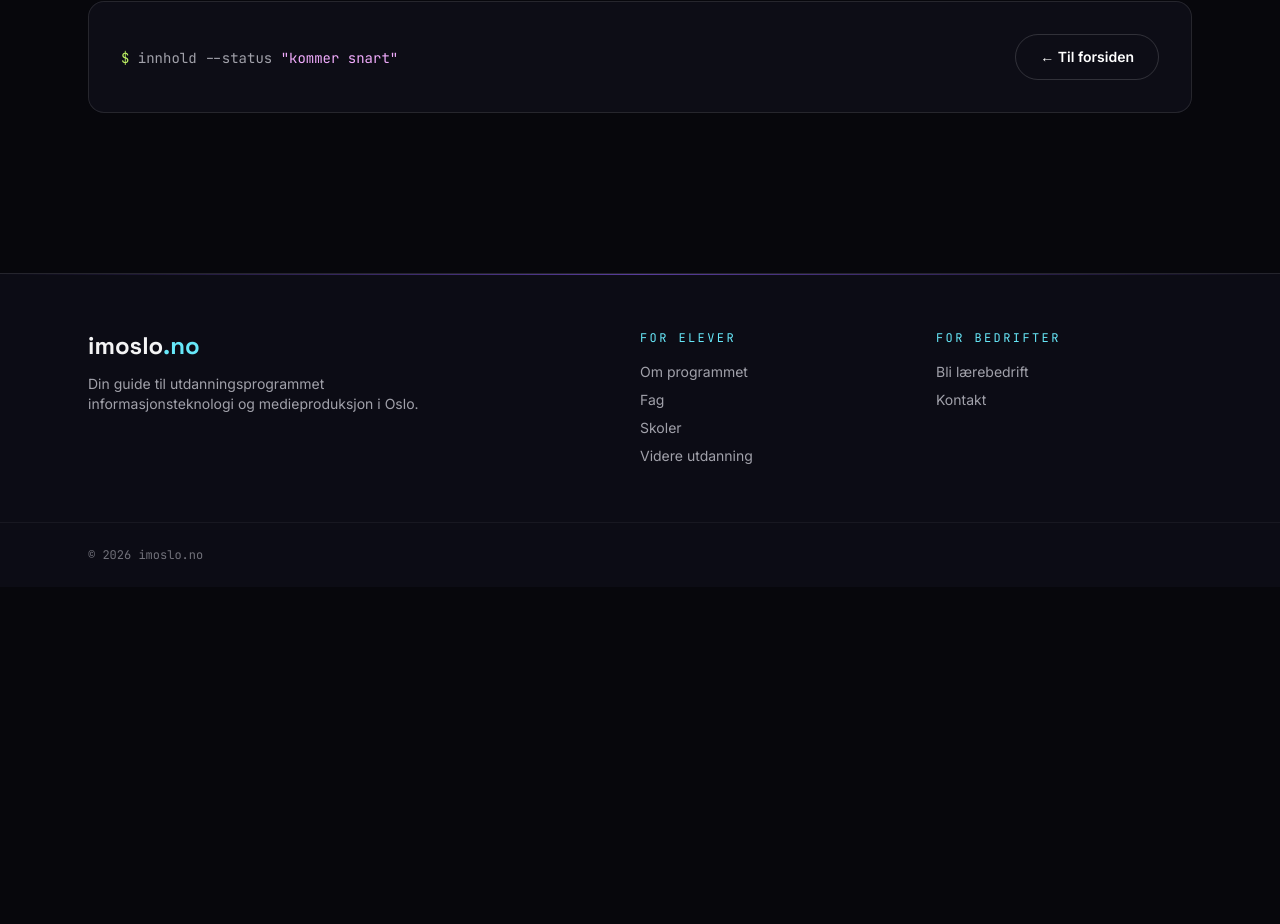
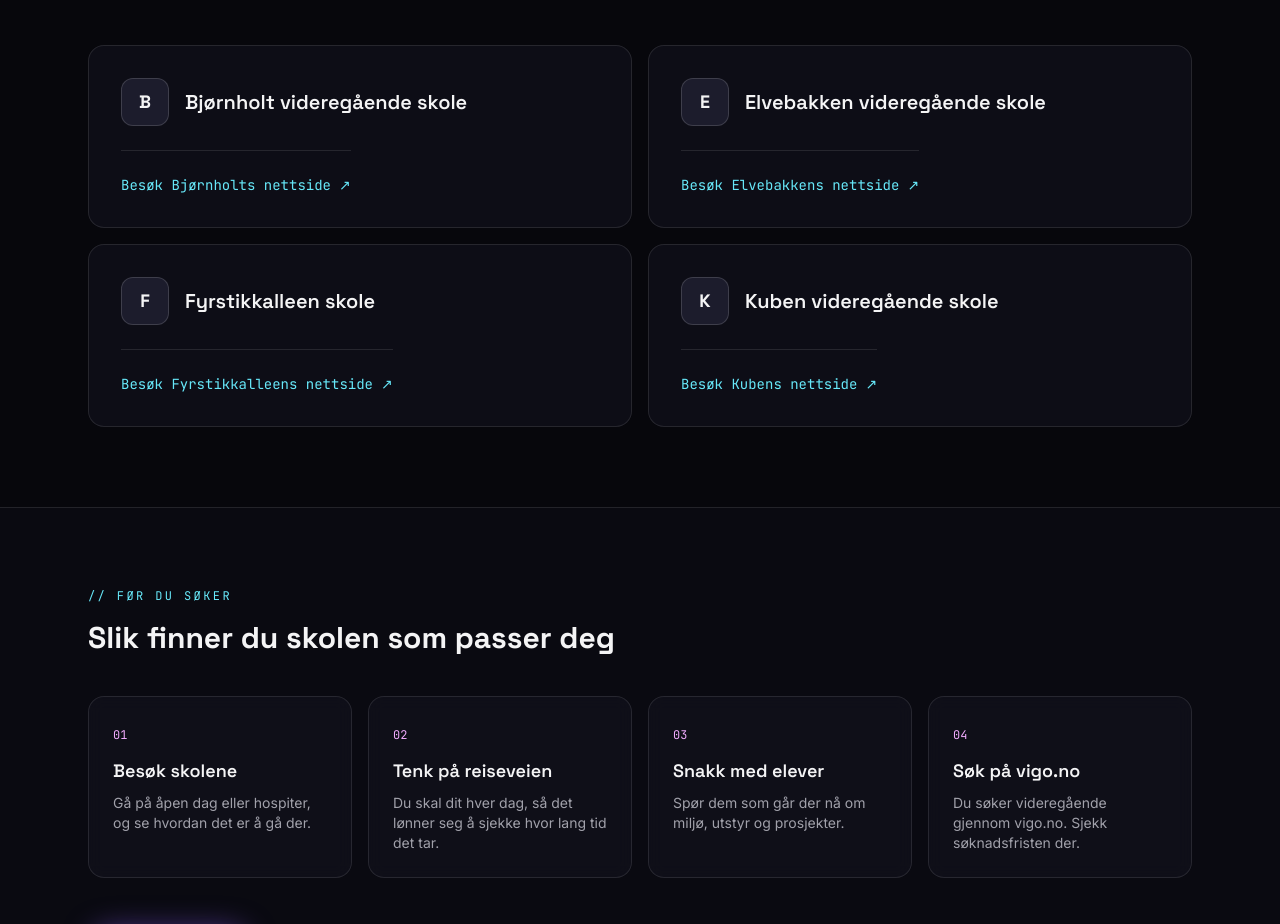
Before and after one commit to staidigital/imoslo, a Next.js app: page /skoler in a window 1280 px wide. Shown: the part 501-1425 px from the top of the page. Before the commit the page ends 1088 px from the top, so only its background shows below. Built offline with nearby package versions, Linux system fonts and the light colour scheme.

Commit message:
Add schools page listing Oslo schools offering IM
Replace the placeholder with the four public schools that offer
Informasjonsteknologi og medieproduksjon, plus tips before applying.
Also add a launch config for the dev server.

Co-Authored-By: Claude Opus 5.5 <noreply@anthropic.com>

```diff
--- a/app/skoler/page.tsx
+++ b/app/skoler/page.tsx
@@ -1,11 +1,127 @@
-import ComingSoon from "@/components/ComingSoon";
+import type { Metadata } from "next";
+import Link from "next/link";
+import PageHero from "@/components/PageHero";
+
+export const metadata: Metadata = {
+  title: "Skoler i Oslo – IMO Oslo",
+  description:
+    "De offentlige videregående skolene i Oslo som tilbyr informasjonsteknologi og medieproduksjon.",
+};
+
+type School = {
+  name: string;
+  /** Kort navn brukt i monogrammet og lenketeksten. */
+  short: string;
+  url: string;
+};
+
+/**
+ * Skolene som tilbyr IM i Osloskolen (kilde: vgs.osloskolen.no).
+ * Listen sorteres alfabetisk i koden, og alle skolene vises med samme kort.
+ */
+const schools: School[] = [
+  { name: "Bjørnholt videregående skole", short: "Bjørnholt", url: "https://bjornholt.vgs.no/" },
+  { name: "Elvebakken videregående skole", short: "Elvebakken", url: "https://elvebakken.vgs.no/" },
+  { name: "Fyrstikkalleen skole", short: "Fyrstikkalleen", url: "https://f21.vgs.no/" },
+  { name: "Kuben videregående skole", short: "Kuben", url: "https://kuben.vgs.no/" },
+].sort((a, b) => a.short.localeCompare(b.short, "nb"));
+
+const tips = [
+  {
+    step: "01",
+    title: "Besøk skolene",
+    text: "Gå på åpen dag eller hospiter, og se hvordan det er å gå der.",
+  },
+  {
+    step: "02",
+    title: "Tenk på reiseveien",
+    text: "Du skal dit hver dag, så det lønner seg å sjekke hvor lang tid det tar.",
+  },
+  {
+    step: "03",
+    title: "Snakk med elever",
+    text: "Spør dem som går der nå om miljø, utstyr og prosjekter.",
+  },
+  {
+    step: "04",
+    title: "Søk på vigo.no",
+    text: "Du søker videregående gjennom vigo.no. Sjekk søknadsfristen der.",
+  },
+];
 
 export default function Skoler() {
   return (
-    <ComingSoon
-      eyebrow="// Skoler"
-      title="Skoler i Oslo"
-      lead="Finn skolene i Oslo som tilbyr informasjonsteknologi og medieproduksjon."
-    />
+    <>
+      <PageHero
+        eyebrow="// Skoler"
+        title="Skoler i Oslo"
+        lead="Informasjonsteknologi og medieproduksjon tilbys på disse offentlige videregående skolene i Oslo."
+      />
+
+      {/* ───────── Skolene ───────── */}
+      <section className="container-page py-16 sm:py-20" aria-label="Skolene">
+        <ul className="grid gap-4 sm:grid-cols-2">
+          {schools.map((school) => (
+            <li key={school.url} className="card group flex h-full flex-col p-6 sm:p-8">
+              <div className="flex items-center gap-4">
+                <span
+                  aria-hidden
+                  className="flex h-12 w-12 shrink-0 items-center justify-center rounded-xl border border-white/15 bg-ink-700 font-display text-lg font-bold text-zinc-100"
+                >
+                  {school.short.charAt(0)}
+                </span>
+                <h2 className="font-display text-xl font-semibold leading-tight">
+                  {school.name}
+                </h2>
+              </div>
+
+              <a
+                href={school.url}
+                target="_blank"
+                rel="noopener noreferrer"
+                className="mt-6 inline-flex items-center gap-2 self-start border-t border-white/10 pt-6 font-mono text-sm text-cyan-300 transition hover:text-cyan-200"
+              >
+                Besøk {school.short}s nettside
+                <span aria-hidden className="transition group-hover:translate-x-0.5">↗</span>
+                <span className="sr-only">(åpnes i ny fane)</span>
+              </a>
+            </li>
+          ))}
+        </ul>
+      </section>
+
+      {/* ───────── Før du søker ───────── */}
+      <section className="border-t border-white/10 bg-ink-900/60">
+        <div className="container-page py-16 sm:py-20">
+          <p className="eyebrow mb-4">// Før du søker</p>
+          <h2 className="max-w-2xl font-display text-2xl font-bold sm:text-3xl">
+            Slik finner du skolen som passer deg
+          </h2>
+          <ol className="mt-10 grid gap-4 sm:grid-cols-2 lg:grid-cols-4">
+            {tips.map((tip) => (
+              <li key={tip.step} className="card p-6">
+                <span className="font-mono text-xs text-fuchsia-300">{tip.step}</span>
+                <h3 className="mt-3 font-display text-lg font-semibold">{tip.title}</h3>
+                <p className="mt-2 text-sm text-zinc-400">{tip.text}</p>
+              </li>
+            ))}
+          </ol>
+
+          <div className="mt-12 flex flex-wrap gap-3">
+            <a
+              href="https://www.vigo.no/"
+              target="_blank"
+              rel="noopener noreferrer"
+              className="btn-primary"
+            >
+              Søk på vigo.no ↗
+            </a>
+            <Link href="/kontakt" className="btn-ghost">
+              Spørsmål? Kontakt oss
+            </Link>
+          </div>
+        </div>
+      </section>
+    </>
   );
 }
```
Also changed, not shown: .claude/launch.json (added).
